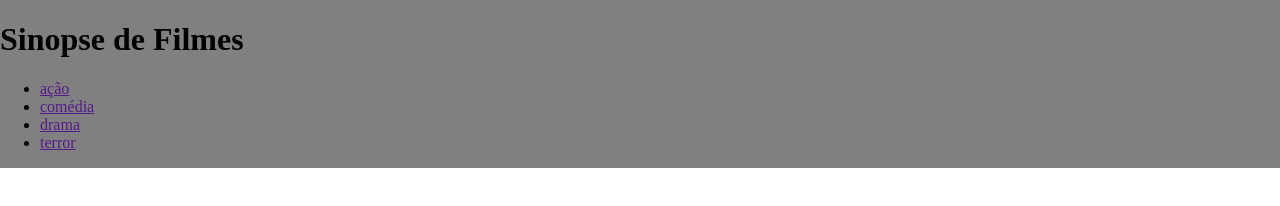
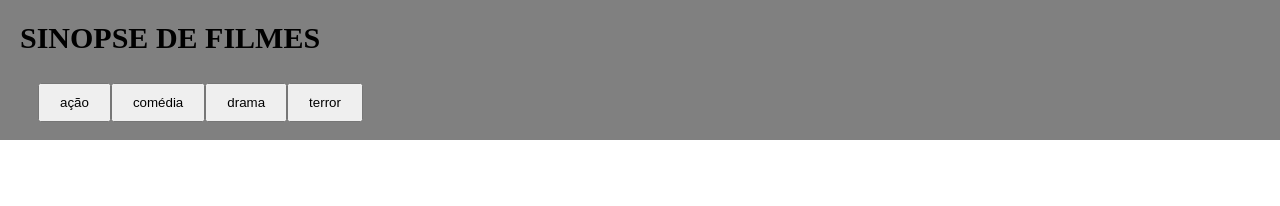
Before and after one commit to Nsmurliki/testepaginav2, a plain HTML site: page index.html in a window 1280 px wide. Drawn offline with Linux system fonts and the light colour scheme.

Commit message:
foi feito os botões de navegação e estilizados minimamente utilizando o arquivo css que também foi alterado

```diff
--- a/estilo.css
+++ b/estilo.css
@@ -1,7 +1,30 @@
 body {
     margin: 0px;
-    display: grid;
+    margin-top: 0px;
+    margin-bottom: 0px;
 }
 header {
     background-color: gray;
+    padding-top: 1px;
 }
+.txInicial {
+    text-transform: uppercase;
+    font-size: 30px;
+    margin-left: 20px;
+}
+.menu{
+    display: flex;
+    padding: 8px;
+    margin-bottom: 10px;
+    list-style: none;
+    text-transform: uppercase;
+    text-decoration: none;
+    margin-left: 10px;
+}
+.btMenu {
+    display: inline;
+    padding: 10px;
+    margin-bottom: 10px;
+    margin-left: 20px;
+    width: 100%;
+}
--- a/index.html
+++ b/index.html
@@ -9,12 +9,12 @@
 </head>
 <body>
     <header>
-        <h1>Sinopse de Filmes</h1>
-        <ul>
-            <li><a href="">ação</a></li>
-            <li><a href="">comédia</a></li>
-            <li><a href="">drama</a></li>
-            <li><a href="">terror</a></li>
+        <h1 class="txInicial">Sinopse de Filmes</h1>
+        <ul class="menu">
+            <li><button class="btMenu"><a href=""></a>ação</button></li>
+            <li><button class="btMenu"><a href=""></a>comédia</button></li>
+            <li><button class="btMenu"><a href=""></a>drama</button></li>
+            <li><button class="btMenu"><a href=""></a>terror</button></li>
         </ul>
     </header>
 
```
